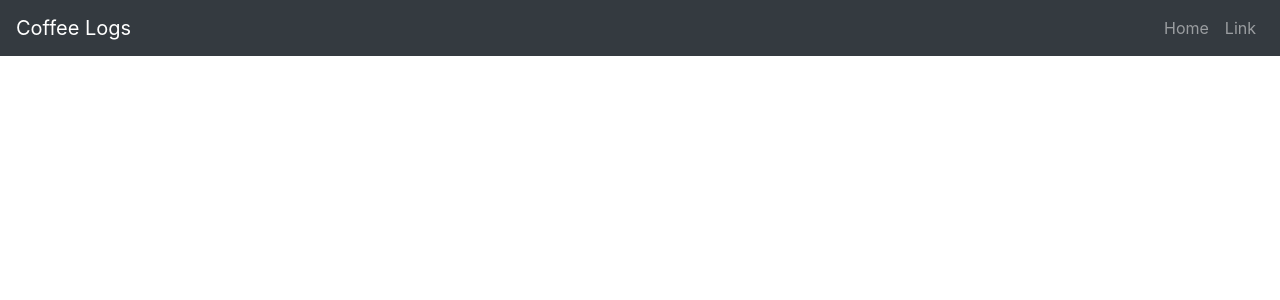
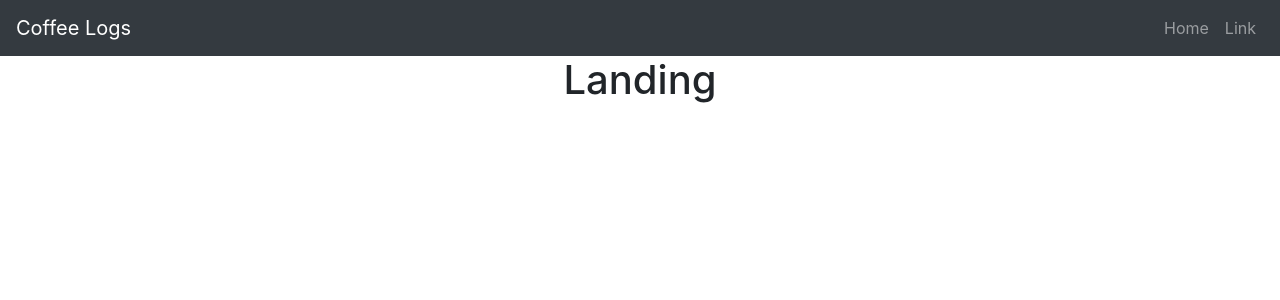
Before and after one commit to TS22082/coffee-logs-react, a React (Create React App) app in the folder client/: page / in a window 1280 px wide. Shown: the top 300 px of the page. Built offline with nearby package versions, Linux system fonts and the light colour scheme.

Commit message:
set up client side routes for landing and home

```diff
--- a/client/package.json
+++ b/client/package.json
@@ -11,6 +11,7 @@
     "react": "^17.0.1",
     "react-bootstrap": "^1.4.0",
     "react-dom": "^17.0.1",
+    "react-router-dom": "^5.2.0",
     "react-scripts": "4.0.0",
     "web-vitals": "^0.2.4"
   },
--- a/client/src/App.js
+++ b/client/src/App.js
@@ -1,10 +1,15 @@
 import "./App.css";
+import { BrowserRouter, Switch, Route } from "react-router-dom";
 import "bootstrap/dist/css/bootstrap.min.css";
-import { Navbar, Nav } from "react-bootstrap";
+import Home from "./pages/Home";
+import Landing from "./pages/Landing";
+import { Navbar, Nav, Container } from "react-bootstrap";
 
 function App() {
   return (
     <div className="App">
+      <BrowserRouter>
+        {/* Navigation */}
         <Navbar bg="dark" variant="dark" expand="lg">
           <Navbar.Brand href="#home">Coffee Logs</Navbar.Brand>
           <Navbar.Toggle aria-controls="basic-navbar-nav" />
@@ -15,6 +20,14 @@ function App() {
             </Nav>
           </Navbar.Collapse>
         </Navbar>
+        {/* Main Content */}
+        <Container>
+          <Switch>
+            <Route path="/home" component={Home} />
+            <Route path="/" component={Landing} />
+          </Switch>
+        </Container>
+      </BrowserRouter>
     </div>
   );
 }
--- /dev/null
+++ b/client/src/pages/Home.js
@@ -0,0 +1,11 @@
+import React from "react";
+
+const Home = () => {
+  return (
+    <div>
+      <h1>Home</h1>
+    </div>
+  );
+};
+
+export default Home;
--- /dev/null
+++ b/client/src/pages/Landing.js
@@ -0,0 +1,11 @@
+import React from "react";
+
+const Landing = () => {
+  return (
+    <div>
+      <h1>Landing</h1>
+    </div>
+  );
+};
+
+export default Landing;
```
Also changed, not shown: 1 other file (tests, documents, lock files or other folders). Lines whose indentation alone changed are shown as unchanged.
